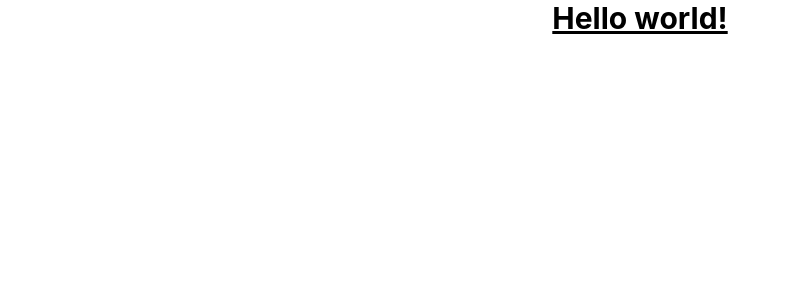
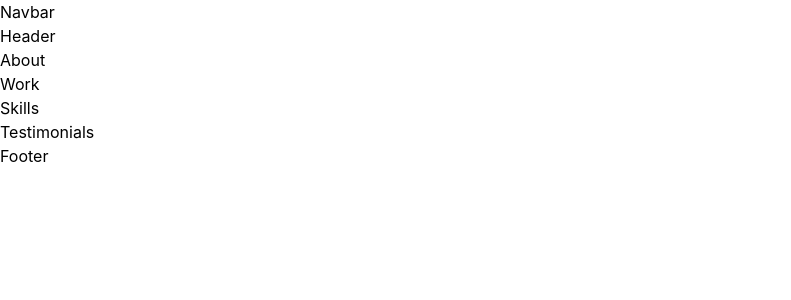
Before and after one commit to RishabhSethia07/portfolio, a React (Create React App) app in the folder frontend/: page / in a window 1280 px wide. Shown: the top 300 px of the page, without its empty margins (0-791 px from the left). Built offline with nearby package versions, Linux system fonts and the light colour scheme.

Commit message:
setup: add containers and components to frontend (#4)

```diff
--- a/frontend/src/App.js
+++ b/frontend/src/App.js
@@ -1,9 +1,24 @@
 import "./App.css";
+import {
+  About,
+  Footer,
+  Header,
+  Skills,
+  Testimonials,
+  Work,
+} from "./containers";
+import { Navbar } from "./components/";
 
 function App() {
   return (
-    <div className="App">
-      <h1 className="text-3xl font-bold underline">Hello world!</h1>
+    <div className="app">
+      <Navbar />
+      <Header />
+      <About />
+      <Work />
+      <Skills />
+      <Testimonials />
+      <Footer />
     </div>
   );
 }
--- /dev/null
+++ b/frontend/src/components/Navbar/Navbar.jsx
@@ -0,0 +1,7 @@
+import React from "react";
+
+const Navbar = () => {
+  return <div>Navbar</div>;
+};
+
+export default Navbar;
--- /dev/null
+++ b/frontend/src/components/index.js
@@ -0,0 +1 @@
+export { default as Navbar } from "./Navbar/Navbar";
--- /dev/null
+++ b/frontend/src/containers/About/About.jsx
@@ -0,0 +1,7 @@
+import React from "react";
+
+const About = () => {
+  return <div>About</div>;
+};
+
+export default About;
--- /dev/null
+++ b/frontend/src/containers/Footer/Footer.jsx
@@ -0,0 +1,7 @@
+import React from "react";
+
+const Footer = () => {
+  return <div>Footer</div>;
+};
+
+export default Footer;
--- /dev/null
+++ b/frontend/src/containers/Header/Header.jsx
@@ -0,0 +1,7 @@
+import React from "react";
+
+const Header = () => {
+  return <div>Header</div>;
+};
+
+export default Header;
--- /dev/null
+++ b/frontend/src/containers/Skills/Skills.jsx
@@ -0,0 +1,7 @@
+import React from "react";
+
+const Skills = () => {
+  return <div>Skills</div>;
+};
+
+export default Skills;
--- /dev/null
+++ b/frontend/src/containers/Testimonials/Testimonials.jsx
@@ -0,0 +1,7 @@
+import React from "react";
+
+const Testimonials = () => {
+  return <div>Testimonials</div>;
+};
+
+export default Testimonials;
--- /dev/null
+++ b/frontend/src/containers/Work/Work.jsx
@@ -0,0 +1,7 @@
+import React from "react";
+
+const Work = () => {
+  return <div>Work</div>;
+};
+
+export default Work;
--- /dev/null
+++ b/frontend/src/containers/index.js
@@ -0,0 +1,6 @@
+export { default as About } from "./About/About";
+export { default as Footer } from "./Footer/Footer";
+export { default as Header } from "./Header/Header";
+export { default as Skills } from "./Skills/Skills";
+export { default as Testimonials } from "./Testimonials/Testimonials";
+export { default as Work } from "./Work/Work";
```
